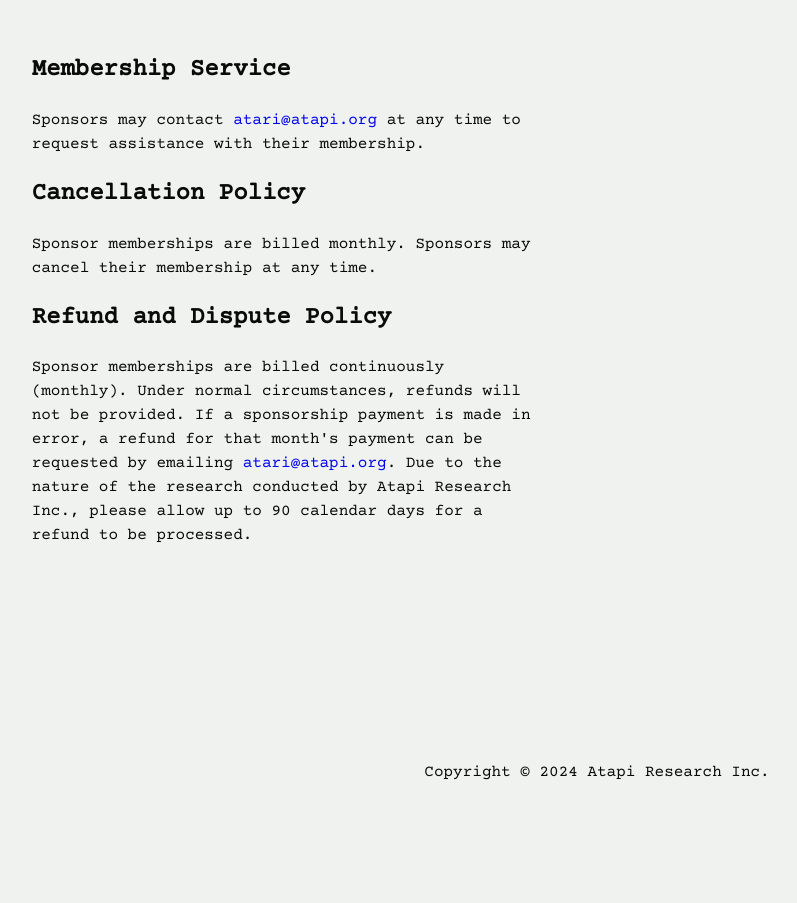
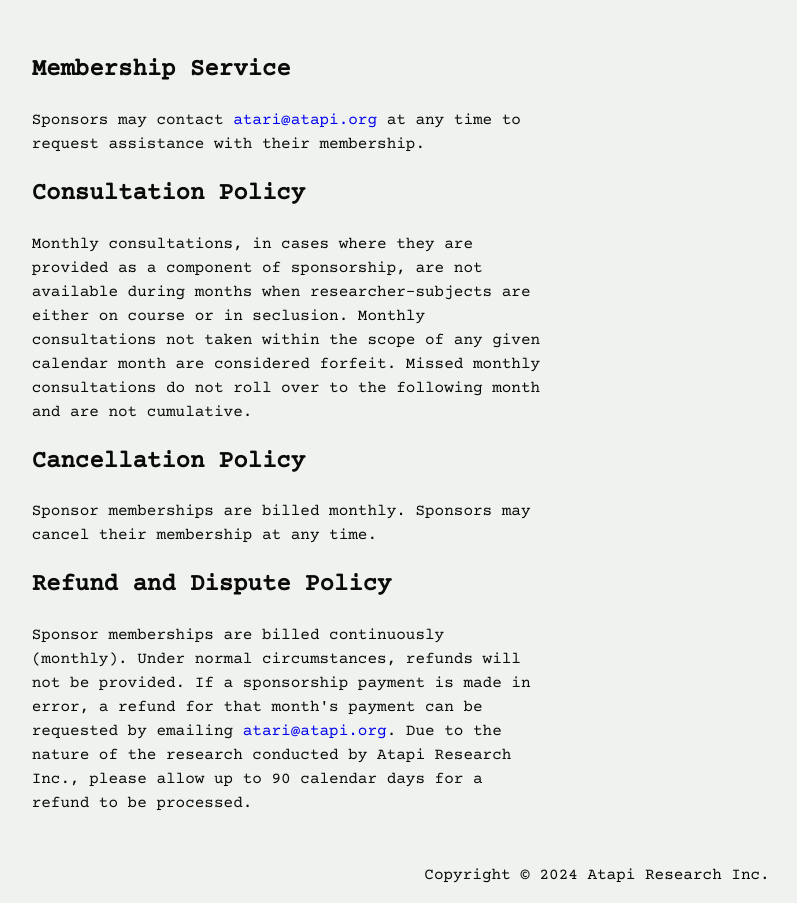
Before and after one commit to atapi-org/website, a plain HTML site: page docs/policies.html in a window 1280 px wide. Shown: the whole page, without its empty margins (43-840 px from the left). Before the commit the page ends 800 px from the top, so only its background shows below. Drawn offline with Linux system fonts and the light colour scheme.

Commit message:
update policies to include consultations

```diff
--- a/docs/policies.html
+++ b/docs/policies.html
@@ -28,8 +28,19 @@
       <section>
         <h2>Membership Service</h2>
         <p>
-          Sponsors may contact <a href="atari@atapi.org">atari@atapi.org</a>
+          Sponsors may contact <a href="mailto:atari@atapi.org">atari@atapi.org</a>
           at any time to request assistance with their membership.
+        </p>
+
+        <h2>Consultation Policy</h2>
+        <p>
+          Monthly consultations, in cases where they are provided as a
+          component of sponsorship, are not available during months when
+          researcher-subjects are either on course or in seclusion.
+          Monthly consultations not taken within the scope of any
+          given calendar month are considered forfeit.
+          Missed monthly consultations do not roll over to the following
+          month and are not cumulative.
         </p>
 
         <h2>Cancellation Policy</h2>
@@ -44,7 +55,7 @@
           Under normal circumstances, refunds will not be provided.
           If a sponsorship payment is made in error, a refund for that
           month's payment can be requested by emailing
-          <a href="atari@atapi.org">atari@atapi.org</a>.
+          <a href="mailto:atari@atapi.org">atari@atapi.org</a>.
           Due to the nature of the research conducted by Atapi Research Inc.,
           please allow up to 90 calendar days for a refund to be processed.
         </p>
```
